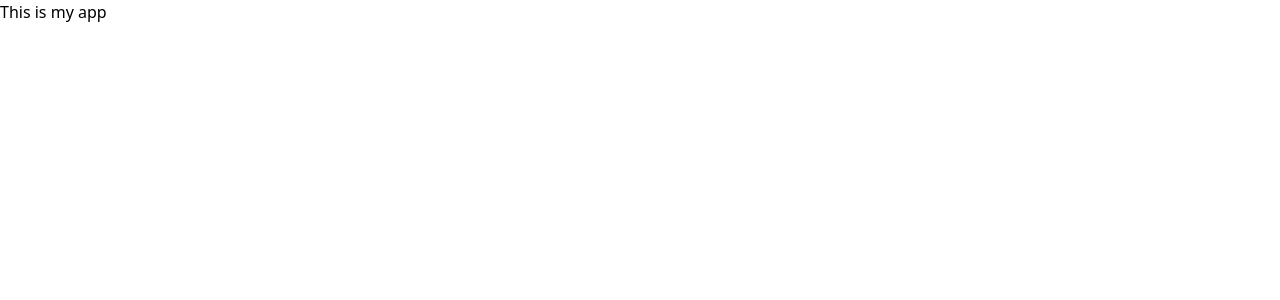
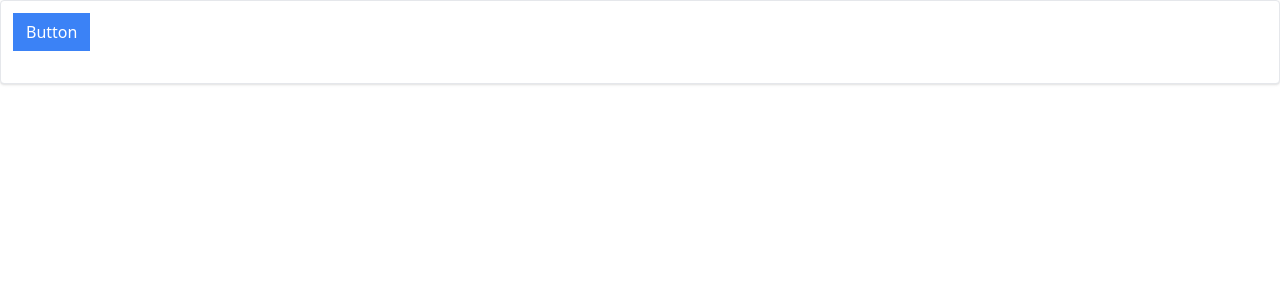
Before and after one commit to bishalkunwar/HandsOnReact, a React (Create React App) app in the folder photoapp/: page / in a window 1280 px wide. Shown: the top 300 px of the page. Built offline with nearby package versions, Linux system fonts and the light colour scheme.

Commit message:
inherited the panel and button component from the previous reusable component try folder file.

```diff
--- a/photoapp/src/App.js
+++ b/photoapp/src/App.js
@@ -1,8 +1,12 @@
+import Button from "./components/button";
+import Panel from "./components/panel";
 
 function App() {
   return (
     <div className="App">
-      <p>This is my app</p>
+      <Panel>
+        <Button primary>Button</Button>
+      </Panel>
     </div>
   );
 }
--- /dev/null
+++ b/photoapp/src/components/button.js
@@ -0,0 +1,32 @@
+// import PropTypes from 'prop-types';
+import className from 'classnames';
+
+export default function Button({children, primary, secondary, success, warning, danger, outline, rounded, ...rest }){
+
+    const classes = className( ' flex items-center px-3 py-1.5 border mb-5', {
+        'border-blue-500 bg-blue-500 text-white':primary,
+        'border-gray-500 bg-gray-500 text-white':secondary,
+        'border-green-500 bg-green-500 text-white': success,
+        'border-yellow-500 bg-yellow-500 text-white': warning,
+        'border-red-500 bg-red-500 text-white': danger,
+        'rounded-full':rounded,
+        'border-teal-400':outline,
+
+    });
+
+    return(
+        <button className={classes} {...rest}>
+            {children}
+        </button>
+    );
+};
+
+// Button.propTypes = {
+//     checkVariationValue: ({primary, secondary, success, warning, danger})=>{
+//         const count = Number(!!primary)+Number(!!secondary)+Number(!!success)+Number(!!warning)+Number(!!danger)
+
+//         if(count>1){
+//             return new Error(' Only one of Primary, Secondary, Success, Warning, Danger can be true');
+//         }
+//     },
+// };
--- /dev/null
+++ b/photoapp/src/components/panel.js
@@ -0,0 +1,11 @@
+import classNames from "classnames"
+
+export default function Panel({children, className, ...rest}){
+
+    const finalClassNames = classNames('border rounded p-3 shadow bg-white w-full', className);
+    return(
+        <div {...rest} className={finalClassNames}>
+            {children}
+        </div>
+    );
+};
```
